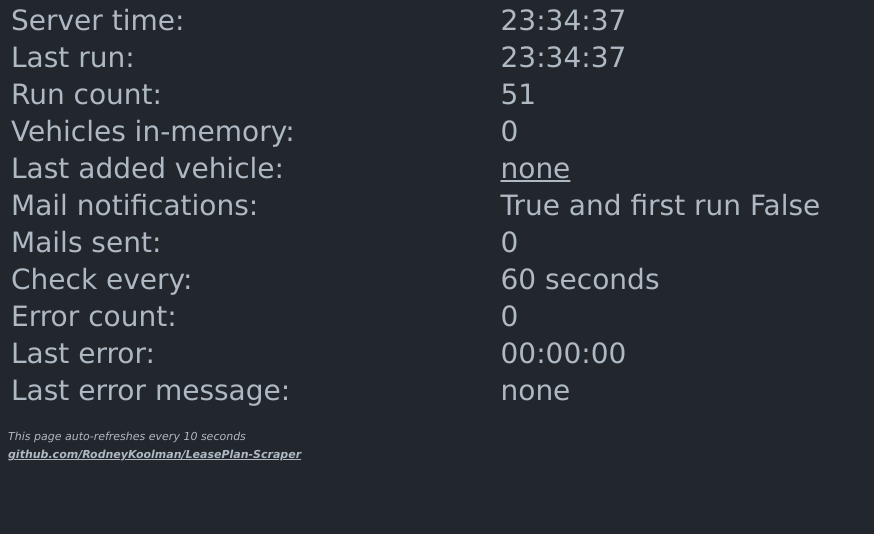
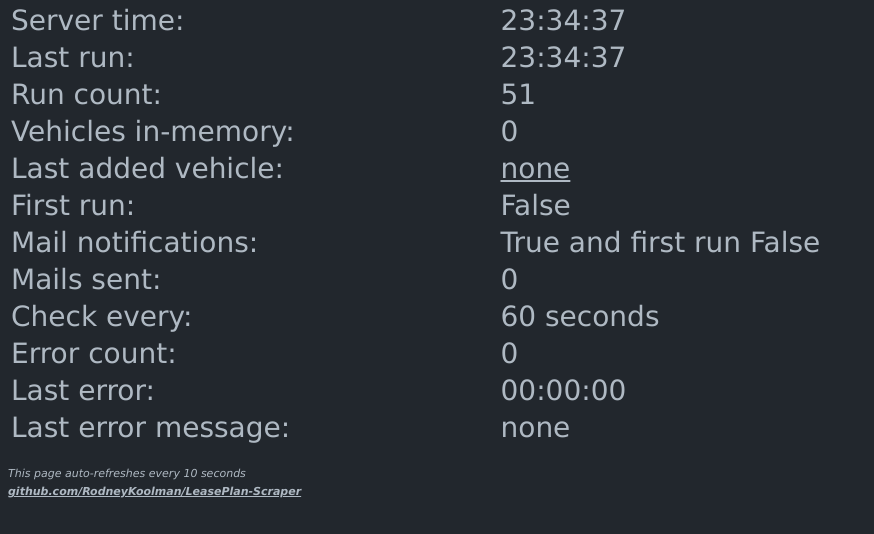
Before and after one commit to RodneyKoolman/LeasePlan-Scraper, a Flask app: page / in a window 1280 px wide. Shown: the part 266-800 px from the top of the page, without its empty margins (0-874 px from the left). Run offline with Flask 2, Linux system fonts and the light colour scheme; parts of the project's set-up code (start-up, migrations or seed data) failed here and were passed over.

Commit message:
Added first run indication

```diff
--- a/templates/index.html
+++ b/templates/index.html
@@ -41,6 +41,10 @@
                 <td><a href={{ lastaddedvehiclelink }} target="_blank">{{ lastaddedvehicle }}</a></td>
             </tr>
             <tr>
+                <td>First run:</td>
+                <td>{{ firstrun }}</td>
+            </tr>
+            <tr>
                 <td>Mail notifications:</td>
                 <td>{{ mailenabled }} and first run {{ firstrun }}</td>
             </tr>
```
